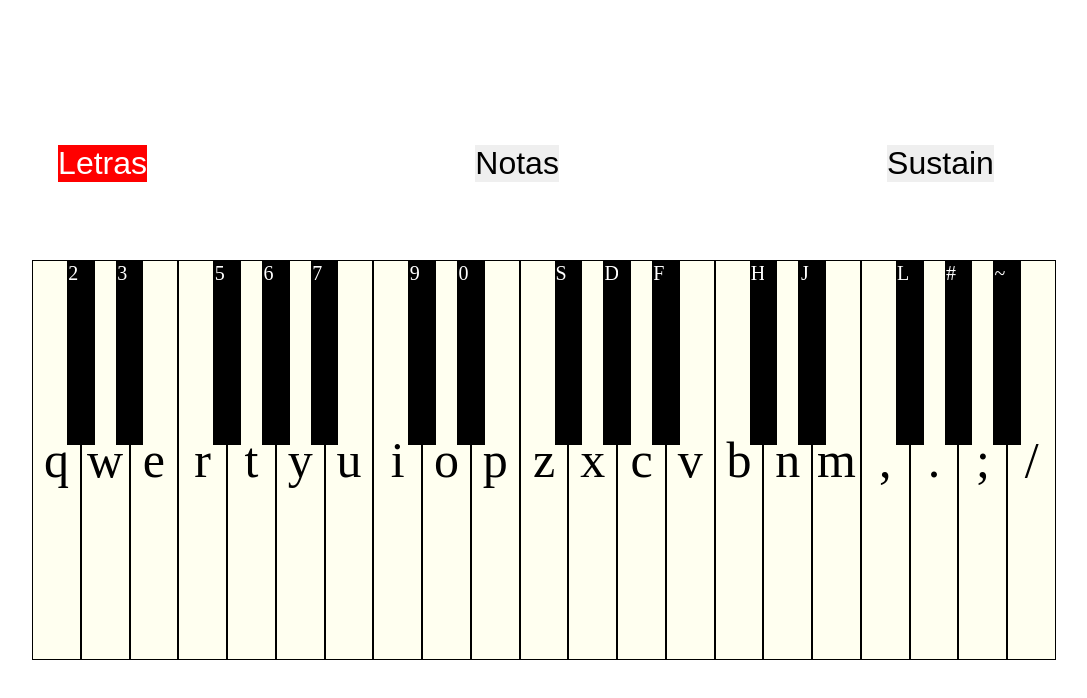
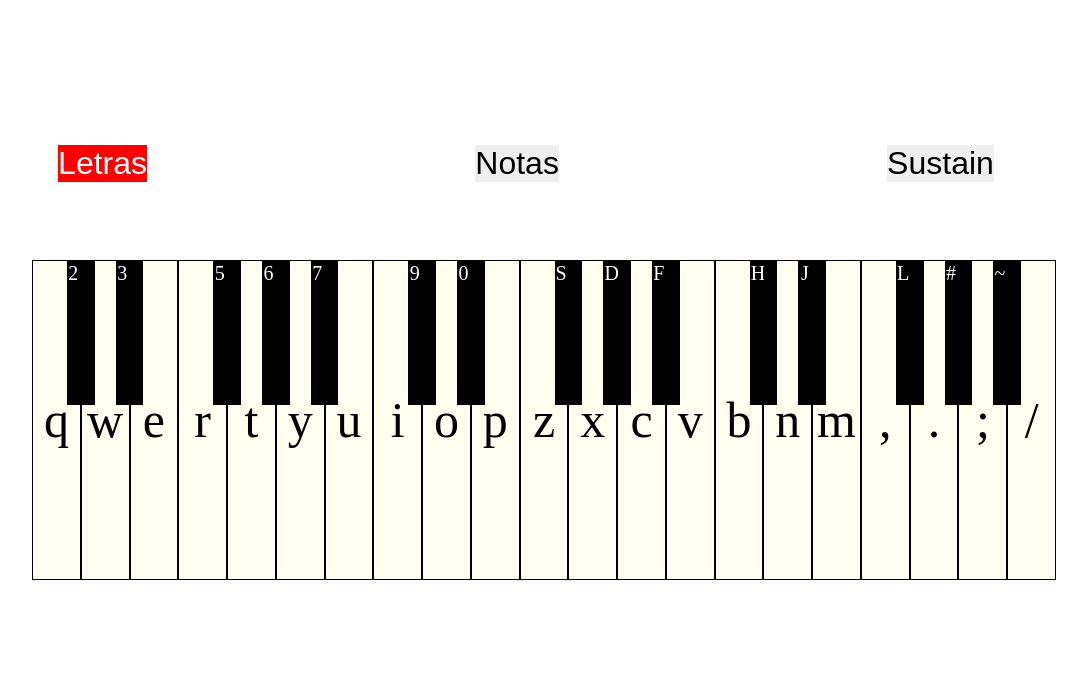
Before and after one commit to LucasAlves2803/Teclado-Musical, a plain HTML site: page index.html in a window 1280 px wide. Shown: the part 68-766 px from the top of the page, without its empty margins (114-1201 px from the left). Drawn offline with Linux system fonts and the light colour scheme.

Commit message:
alguns ajustes

```diff
--- a/style.css
+++ b/style.css
@@ -88,6 +88,7 @@
 
 #re,#sol,#la,#re2,#re3,#sol2,#sol3,#la2,#la3{
 	flex: 1;
+	height:80%;
 	display: grid;
 	background-color: Ivory;
 	border: 1px solid black;
@@ -104,6 +105,7 @@
 
 #fa,#do,#do2,#si,#mi2,#mi3,#si2,#si3,#mi,#do3,#fa2,#fa3{
 	flex: 1;
+	height:80%;
 	background-color: Ivory;
 	border: 1px solid black;
 	display: grid;
@@ -131,6 +133,6 @@
 	position:absolute;
 	border: 1px solid black;
 	width: 1%;
-	height:23%;
+	height:18%;
 	background-color: black;
 }
```
